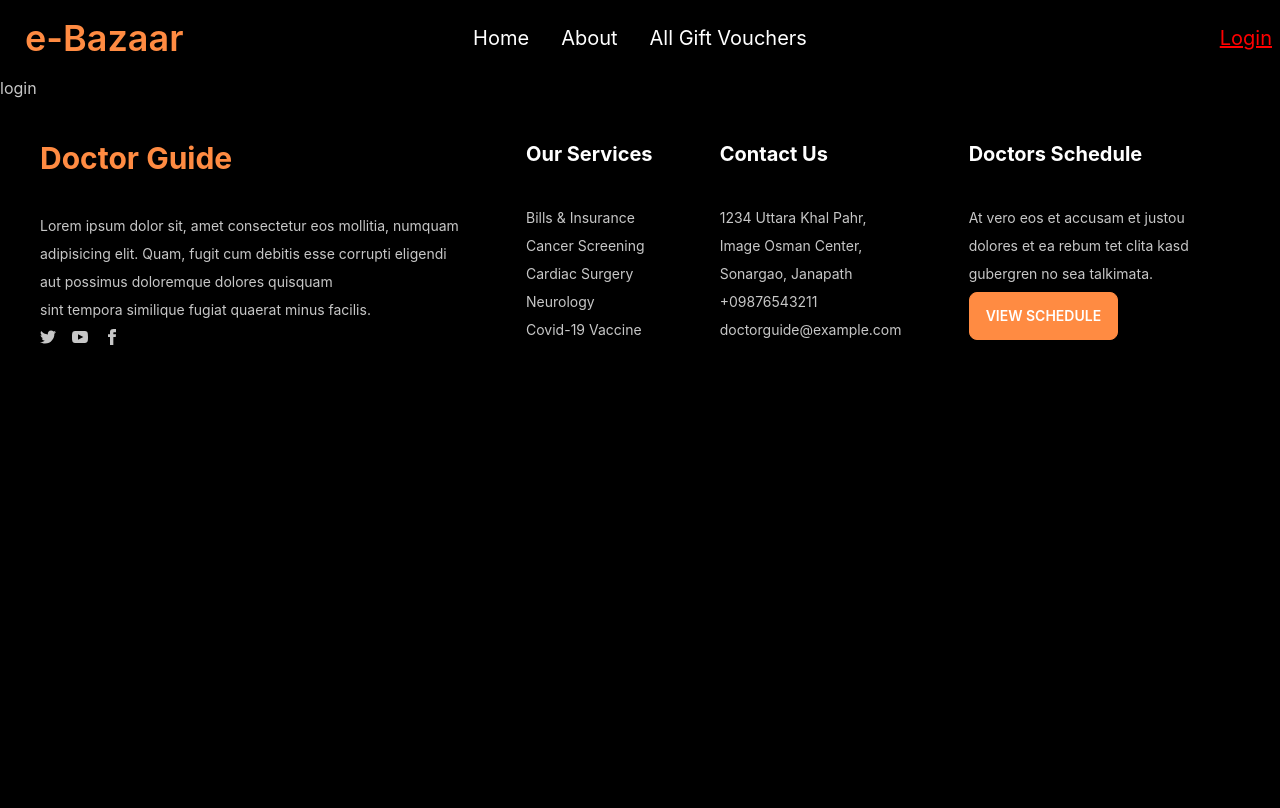
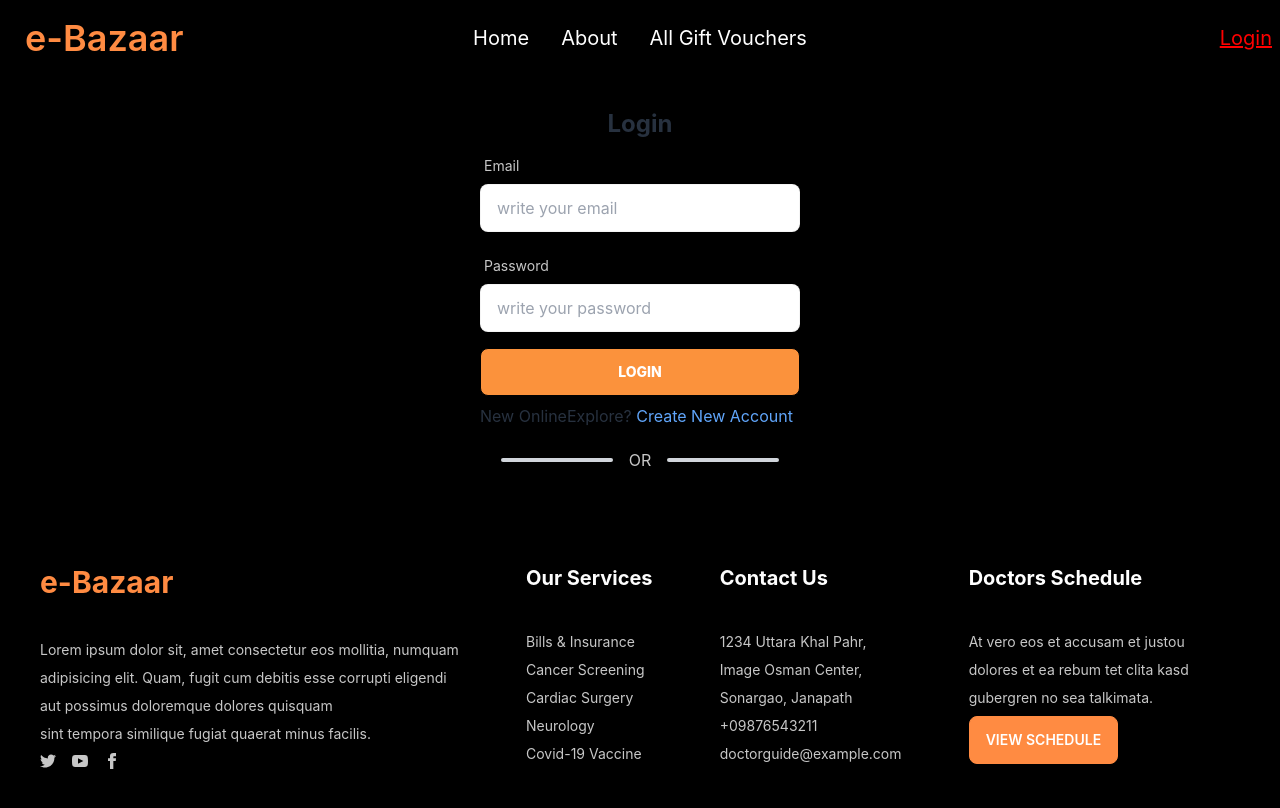
Before and after one commit to ibrahimsarder96/e-bazaar, a React (Create React App) app: page /login in a window 1280 px wide. Built offline with nearby package versions, Linux system fonts and the light colour scheme; no server answers.

Commit message:
login page add

```diff
--- a/package.json
+++ b/package.json
@@ -6,10 +6,14 @@
     "@testing-library/jest-dom": "^5.16.5",
     "@testing-library/react": "^13.4.0",
     "@testing-library/user-event": "^13.5.0",
+    "firebase": "^9.23.0",
     "react": "^18.2.0",
     "react-dom": "^18.2.0",
+    "react-firebase-hooks": "^5.1.1",
+    "react-hook-form": "^7.45.1",
     "react-router-dom": "^6.14.1",
     "react-scripts": "5.0.1",
+    "react-toastify": "^9.1.3",
     "web-vitals": "^2.1.4"
   },
   "scripts": {
--- a/src/Pages/Home/Home/Login/Login.js
+++ b/src/Pages/Home/Home/Login/Login.js
@@ -1,10 +1,120 @@
 import React from 'react';
+import { useSignInWithEmailAndPassword, useSignInWithGoogle } from 'react-firebase-hooks/auth';
+// import 'animate.css';
+import auth from '../../../../firebase.init';
+import { Link, useLocation, useNavigate } from 'react-router-dom';
+import { useForm } from 'react-hook-form';
+import { toast, ToastContainer } from 'react-toastify';
+// import google from '../../assets/social/google.png';
+const Login = () => {
+  const [ gUser, gError] = useSignInWithGoogle(auth);
+  const { register, formState: { errors }, handleSubmit } = useForm();
+  const [
+    signInWithEmailAndPassword,
+    user,
+    // loading,
+    error,
+  ] = useSignInWithEmailAndPassword(auth);
+  // const [token] = useToken(user || gUser);
 
-const Login = () => {
+  const location = useLocation();
+  const navigate = useNavigate();
+  let from = location.state?.from?.pathname || "/";
+
+  if(user || gUser){
+    navigate(from, { replace: true });
+  }
+  // if(loading || gLoading){
+  //   return <Loading></Loading>
+  // }
+  let signInError;
+  if(error || gError){
+    signInError = <p className='text-red-500'><small>{error?.message || gError?.message}</small></p>
+  }
+  const onSubmit = data =>{
+    signInWithEmailAndPassword(data.email, data.password);
+  };
+
+  //***The function has not finished the work*******
+
   return (
-    <div>
-      <h1>login</h1>
+  <div className='flex justify-center items-center'>
+    <div className="h-full  animate__animated animate__zoomIn card w-96 bg-black shadow-xl">
+  <div className='card  w-96  shadow-2xl'>
+  <div className="card-body w-96">
+  <h2 className="text-center text-accent text-2xl font-bold">Login</h2>
+  <form onSubmit={handleSubmit(onSubmit)}>
+        <div className="form-control w-full max-w-xs">
+        <label className="label">
+          <span className="label-text">Email</span>
+        </label>
+        <input
+        type="email"
+        placeholder="write your email"
+        className="input input-bordered bg-white text-black shadow-2xl w-full max-w-xs"
+        {...register("email",{
+          required: {
+            value: true,
+            message: 'Email is Required'
+          },
+          pattern: {
+            value: /[a-z0-9]+@[a-z]+\.[a-z]{2,3}/,
+            message: 'Provide a valid Email'
+          }
+        })}
+        />
+        <label className="label">
+        {errors.email?.type === 'required' && <span className="label-text-alt text-red-500">{errors.email.message}</span>}
+      {errors.email?.type === 'pattern' && <span className="label-text-alt text-red-500">{errors.email.message}</span>}
+        </label>
+      </div>
+        <div className="form-control w-full max-w-xs">
+        <label className="label">
+          <span className="label-text">Password</span>
+        </label>
+        <input
+        type="password"
+        placeholder="write your password"
+        className="input input-bordered bg-white text-black shadow-2xl w-full max-w-xs"
+        {...register("password",{
+          required: {
+            value: true,
+            message: 'Password is Required'
+          },
+          minLength: {
+            value: 6,
+            message: 'Must be 6 character or longer'
+          }
+        })}
+        />
+
+        <label className="label">
+        {errors.password?.type === 'required' && <span className="label-text-alt text-red-500">{errors.password.message}</span>}
+      {errors.password?.type === 'minLength' && <span className="label-text-alt text-red-500">{errors.password.message}</span>}
+        </label>
+      </div>
+      {signInError}
+        <input className='btn hover:bg-slate-600 bg-orange-400 w-full max-w-xs uppercase orange-400 text-white font-extrabold' type='submit' value='Login'/>
+    </form>
+    <p className='text-accent'>New OnlineExplore? <Link to="/signup" className='text-blue-400'>Create New Account</Link></p>
+    <div className="flex items-center justify-center ">
+        <div className="h-1 bg-gray-300 w-28 rounded-md"></div>
+        <div className="divider">OR</div>
+        <div className="h-1 bg-gray-300 w-28 rounded-md"></div>
     </div>
+  {/* <button
+   onClick={() => signInWithGoogle()}
+  className="btn btn-outline bg-lime-500 text-white font-extrabold">
+    <img style={{width: '30px'}} src={google} alt="" />
+        <span className='px-2'>Continue With Google</span>
+    </button> */}
+    <ToastContainer />
+  </div>
+  </div>
+</div>
+  </div>
+
+
   );
 };
 
--- /dev/null
+++ b/src/Pages/Home/Home/Product.js
@@ -0,0 +1,40 @@
+import React from 'react';
+
+const Product = () => {
+  return (
+    <div className='grid sm:grid-cols-1 md:grid-cols-2 lg:grid-cols-3  gap-5'>
+      <div className="card card-compact  bg-base-100 shadow-xl">
+  <figure><img src="/images/stock/photo-1606107557195-0e29a4b5b4aa.jpg" alt="Shoes" /></figure>
+  <div className="card-body">
+    <h2 className="card-title">Shoes!</h2>
+    <p>If a dog chews shoes whose shoes does he choose?</p>
+    <div className="card-actions justify-end">
+      <button className="btn btn-primary">Buy Now</button>
+    </div>
+  </div>
+</div>
+      <div className="card card-compact w-96 bg-base-100 shadow-xl">
+  <figure><img src="/images/stock/photo-1606107557195-0e29a4b5b4aa.jpg" alt="Shoes" /></figure>
+  <div className="card-body">
+    <h2 className="card-title">Shoes!</h2>
+    <p>If a dog chews shoes whose shoes does he choose?</p>
+    <div className="card-actions justify-end">
+      <button className="btn btn-primary">Buy Now</button>
+    </div>
+  </div>
+</div>
+      <div className="card card-compact w-96 bg-base-100 shadow-xl">
+  <figure><img src="/images/stock/photo-1606107557195-0e29a4b5b4aa.jpg" alt="Shoes" /></figure>
+  <div className="card-body">
+    <h2 className="card-title">Shoes!</h2>
+    <p>If a dog chews shoes whose shoes does he choose?</p>
+    <div className="card-actions justify-end">
+      <button className="btn btn-primary">Buy Now</button>
+    </div>
+  </div>
+</div>
+    </div>
+  );
+};
+
+export default Product;
--- a/src/Pages/Home/Home/Products.js
+++ b/src/Pages/Home/Home/Products.js
@@ -1,9 +1,11 @@
 import React from 'react';
+import Product from './Product';
 
 const Products = () => {
   return (
     <div>
-      <h1 className='text-center'>Shop</h1>
+      <h1 className='text-center mt-16 mb-8 text-2xl font-bold  text-primary'>Shop</h1>
+      <Product></Product>
     </div>
   );
 };
--- a/src/Pages/Home/Home/Shared/Footer/Footer.js
+++ b/src/Pages/Home/Home/Shared/Footer/Footer.js
@@ -4,7 +4,7 @@ const Footer = () => {
   return (
     <footer className="footer p-10 bg-base-200 text-base-content">
     <div>
-      <span className="text-center font-bold lg:text-3xl text-primary pb-8">Doctor Guide</span>
+      <span className="text-center font-bold lg:text-3xl text-primary pb-8">e-Bazaar</span>
      <p>Lorem ipsum dolor sit, amet consectetur eos mollitia, numquam</p>
      <p> adipisicing elit. Quam, fugit cum debitis esse corrupti eligendi</p>
      <p> aut possimus doloremque dolores quisquam</p>
--- /dev/null
+++ b/src/firebase.init.js
@@ -0,0 +1,22 @@
+// Import the functions you need from the SDKs you need
+import { initializeApp } from "firebase/app";
+import { getAuth } from "firebase/auth";
+// TODO: Add SDKs for Firebase products that you want to use
+// https://firebase.google.com/docs/web/setup#available-libraries
+
+// Your web app's Firebase configuration
+const firebaseConfig = {
+  apiKey: process.env.REACT_APP_API_KEY,
+  authDomain: process.env.REACT_APP_AUTH_DOMAIN,
+  projectId: process.env.REACT_APP_PROJECT_ID,
+  storageBucket: process.env.REACT_APP_STORAGE_BUCKET,
+  messagingSenderId: process.env.REACT_APP_MESSAGING_SENDER_ID,
+  appId: process.env.REACT_APP_APP_ID,
+  measurementId: process.env.REACT_APP_MEASUREMENT_ID
+};
+
+// Initialize Firebase
+const app = initializeApp(firebaseConfig);
+const auth = getAuth(app);
+
+export default auth;
```
Also changed, not shown: 1 other file (tests, documents, lock files or other folders).
